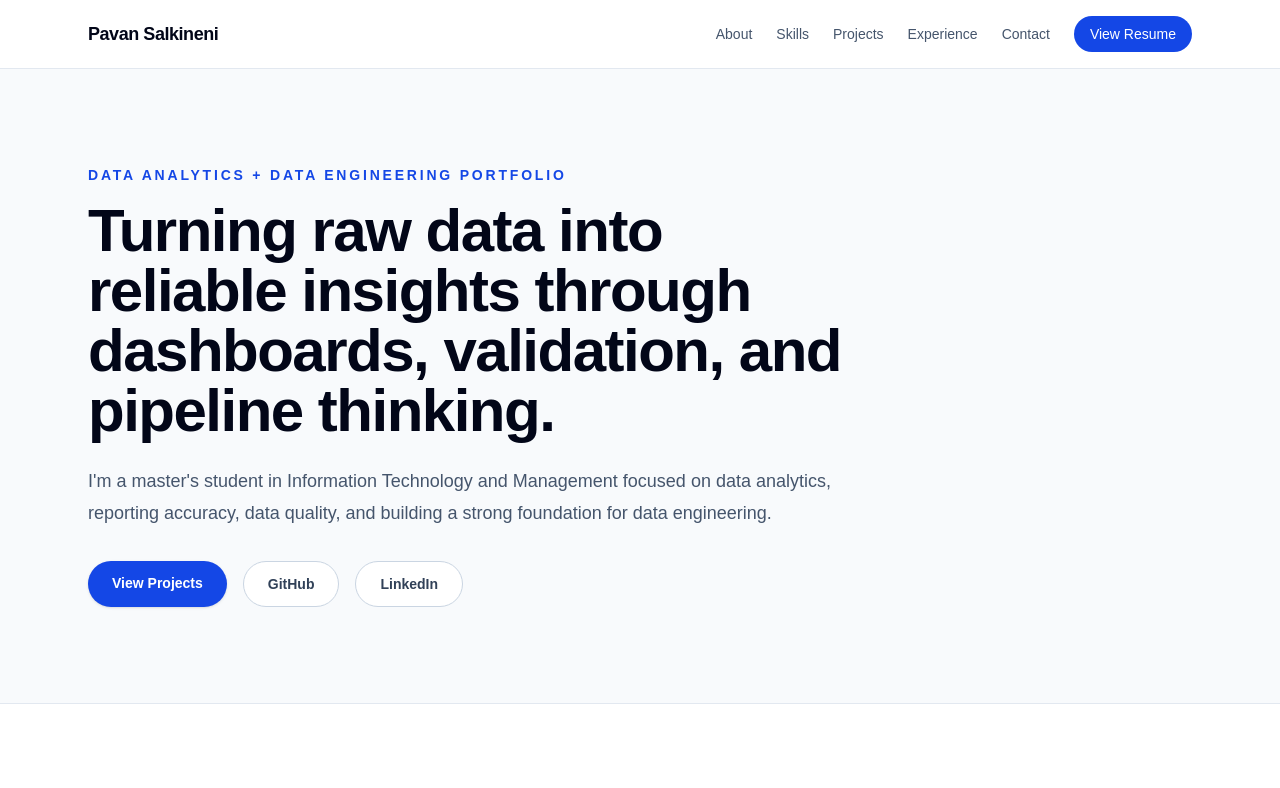
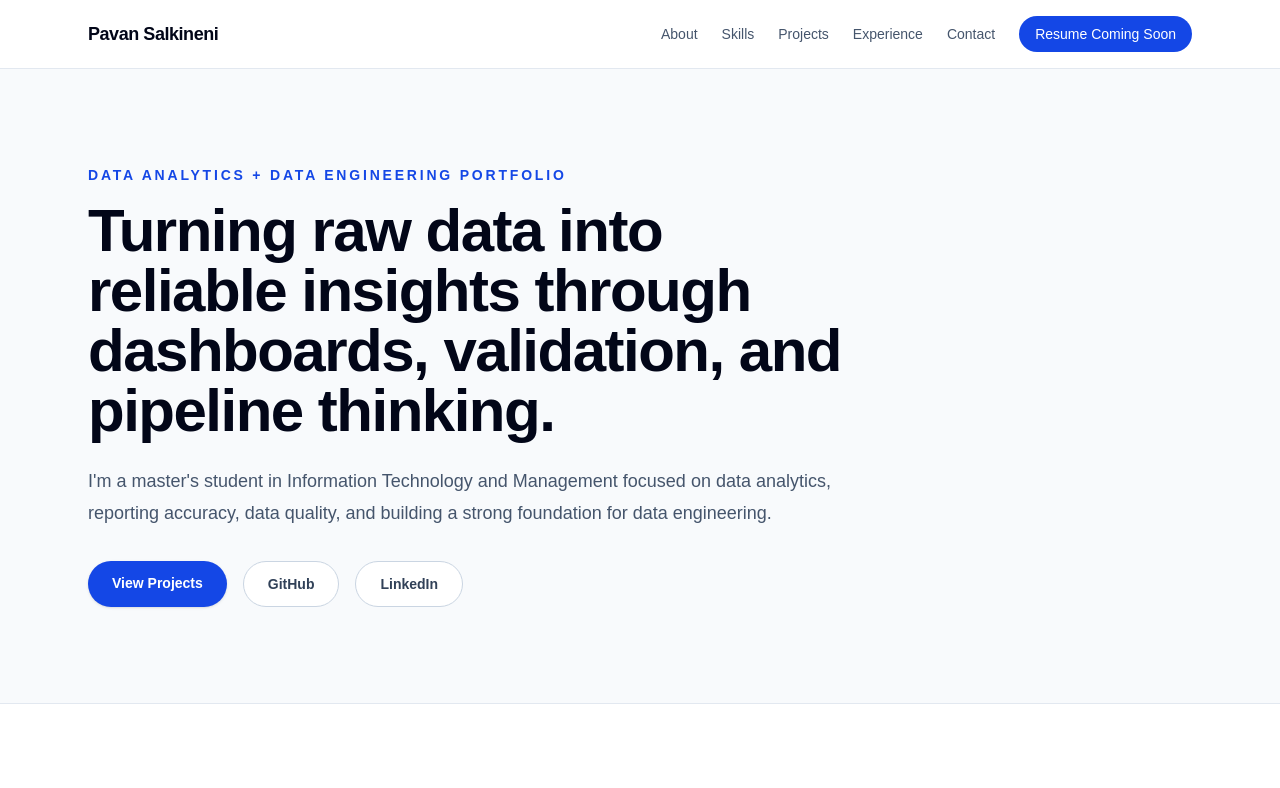
Before and after one commit to psalkineni-553/portfolio-website, a Next.js app: page / in a window 1280 px wide. Shown: the top 788 px of the page. Built offline with nearby package versions, Linux system fonts and the light colour scheme.

Commit message:
Update resume placeholder

```diff
--- a/src/app/page.tsx
+++ b/src/app/page.tsx
@@ -18,7 +18,7 @@ export default function Home() {
               href="#contact"
               className="rounded-full bg-blue-700 px-4 py-2 text-white hover:bg-blue-800"
             >
-              View Resume
+              Resume Coming Soon
             </a>
           </div>
         </div>
```
